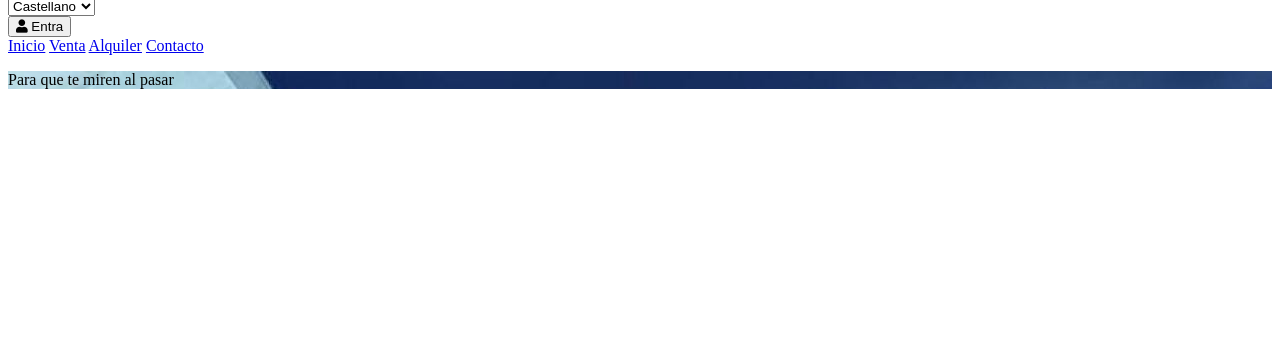
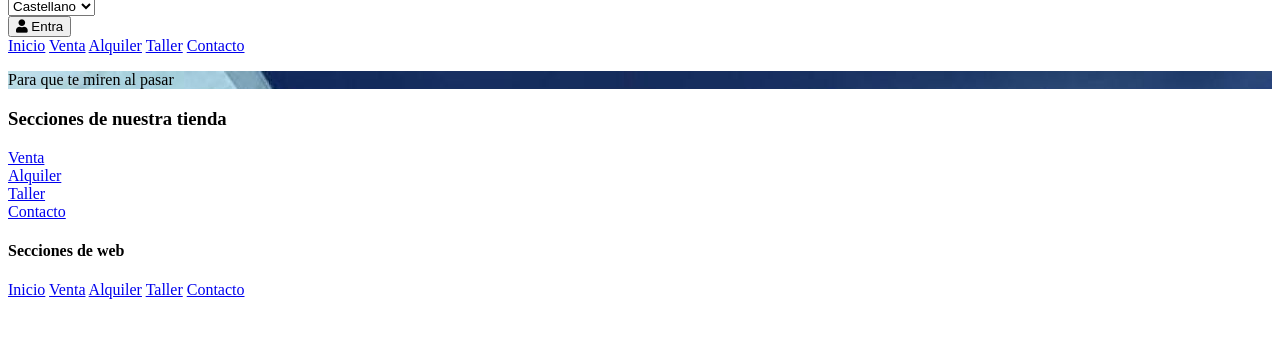
Before and after one commit to Pjorda96/diseno_web, a plain HTML site: page BicisVal/index.html in a window 1280 px wide. Shown: the part 99-436 px from the top of the page. Drawn offline with Linux system fonts and the light colour scheme.

Commit message:
index finished

```diff
--- a/BicisVal/index.html
+++ b/BicisVal/index.html
@@ -42,6 +42,7 @@
         <a href="#" class="active">Inicio</a>
         <a href="venta.html">Venta</a>
         <a href="alquiler.html">Alquiler</a>
+        <a href="taller.html">Taller</a>
         <a href="contact.html">Contacto</a>
     </nav>
 </header>
@@ -62,18 +63,45 @@
 
 <!--Section-->
 <section>
+    <h3>Secciones de nuestra tienda</h3>
+
     <!--Article-->
-    <article></article>
+    <article>
+        <a href="venta.html">Venta</a>
+    </article>
     <!--Fin Article-->
 
     <!--Article-->
-    <article></article>
+    <article>
+        <a href="alquiler.html">Alquiler</a>
+    </article>
+    <!--Fin Article-->
+
+    <!--Article-->
+    <article>
+        <a href="taller.html">Taller</a>
+    </article>
+    <!--Fin Article-->
+
+    <!--Article-->
+    <article>
+        <a href="contact.html">Contacto</a>
+    </article>
     <!--Fin Article-->
 </section>
 <!--End Section-->
 
 <!--Footer-->
-<footer></footer>
+<footer>
+    <div>
+        <h4>Secciones de web</h4>
+        <a href="#" class="active">Inicio</a>
+        <a href="venta.html">Venta</a>
+        <a href="alquiler.html">Alquiler</a>
+        <a href="taller.html">Taller</a>
+        <a href="contact.html">Contacto</a>
+    </div>
+</footer>
 <!--Fin Footer-->
 
 </body>
```
Also changed, not shown: 1 other file.
